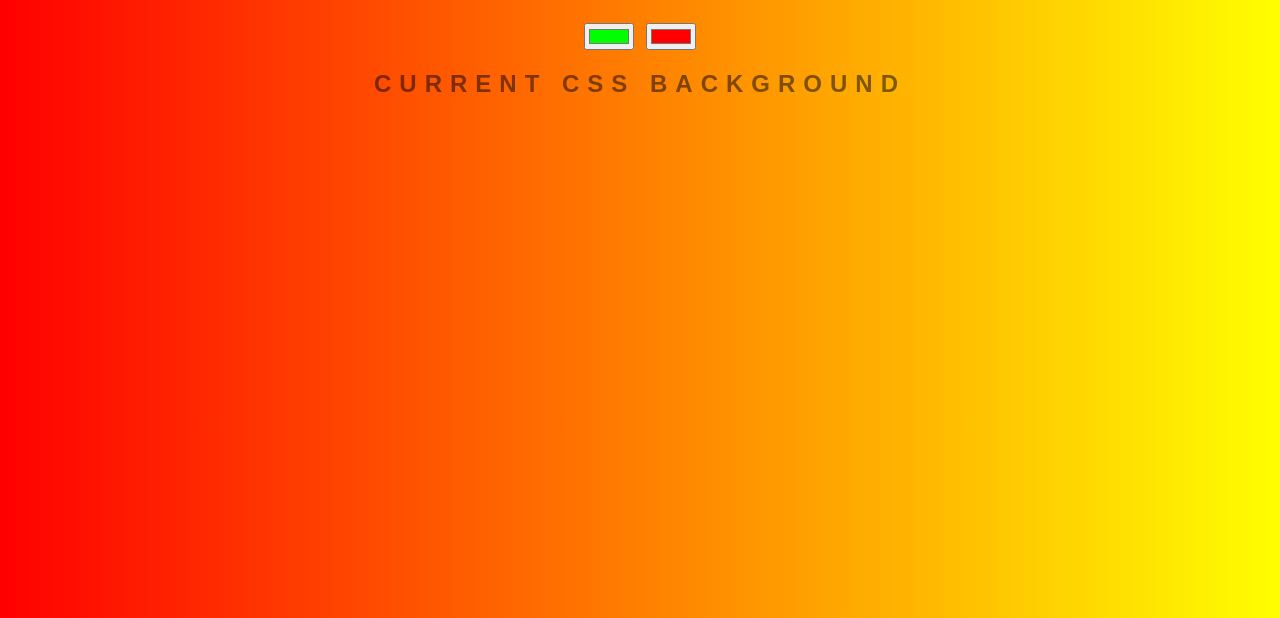
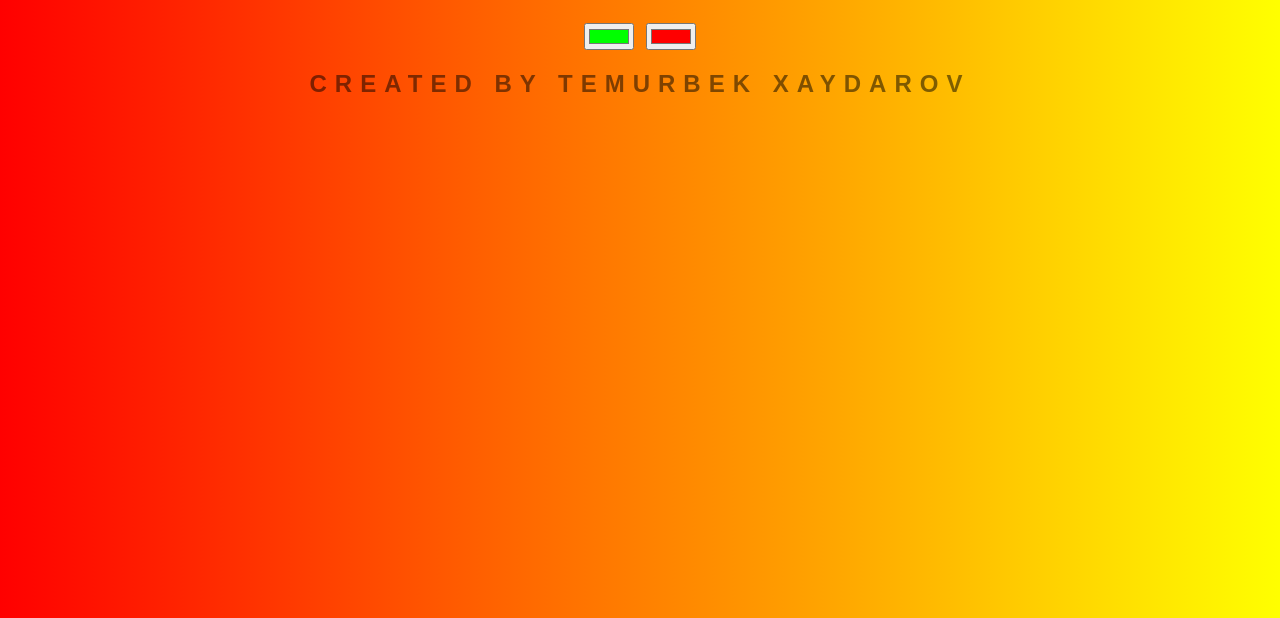
Before and after one commit to temurbek-4224/background-generator, a plain HTML site: page index.html in a window 1280 px wide. Shown: the part 182-800 px from the top of the page. Drawn offline with Linux system fonts and the light colour scheme.

Commit message:
I have changed h2 to other

```diff
--- a/index.html
+++ b/index.html
@@ -9,7 +9,7 @@
 	<h1>Background Generator</h1>
 	<input type="color" class="color1" name="color1" value="#00ff00">
 	<input type="color" class="color2" name="color2" value="#ff0000">
-	<h2>Current CSS Background</h2>
+	<h2>Created by Temurbek Xaydarov</h2>
 	<h3></h3>
 	<script type="text/javascript" src="script.js"></script>
 </body>
```
